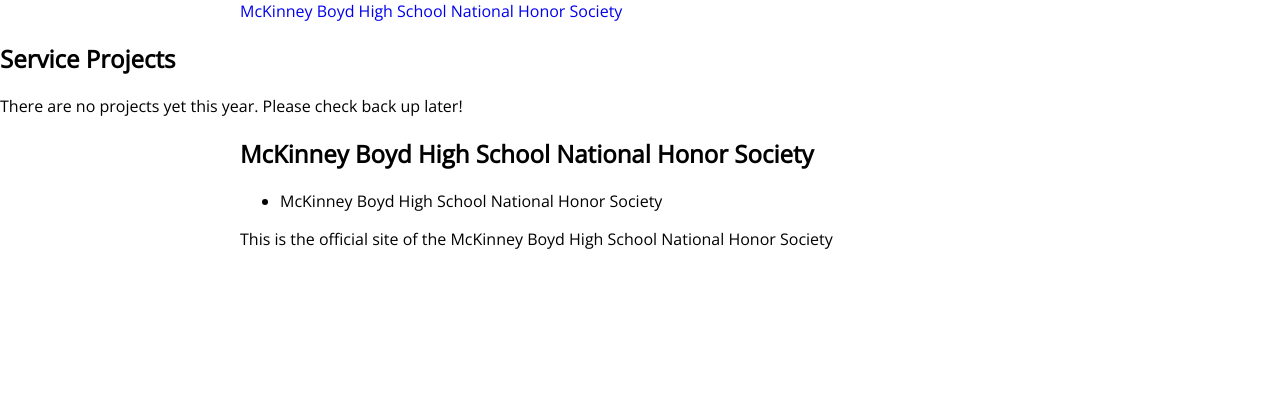
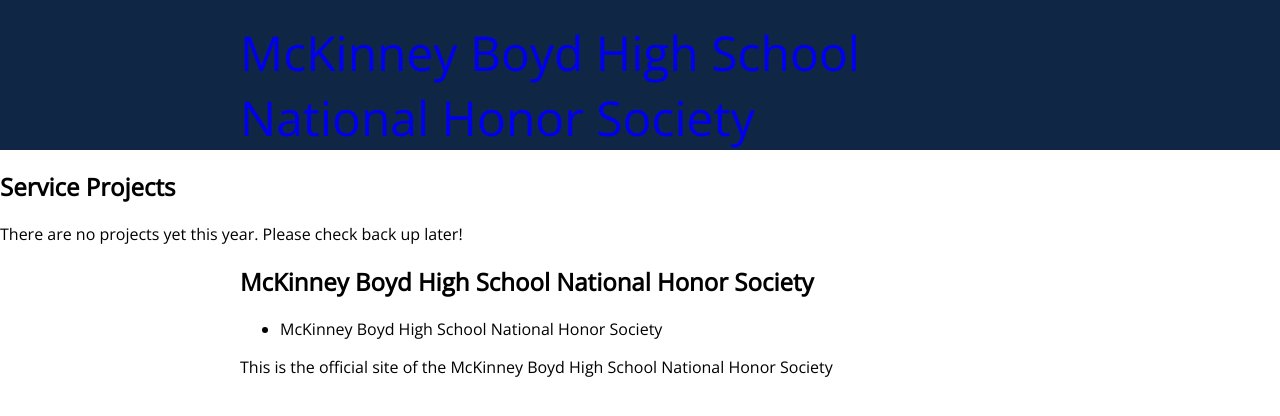
Before and after one commit to mbhs-nhs/mbhs-nhs.github.io, a Jekyll site: the page built from projects.md, in a window 1280 px wide. Shown: the top 416 px of the page. Built offline with Jekyll 4.4.1, drawn with Linux system fonts in a browser that asks for light colours; nearby versions of some CDN libraries.

Commit message:
Add improved header

```diff
--- a/_includes/header.html
+++ b/_includes/header.html
@@ -1,49 +1,11 @@
-<header class="site-header" role="banner">
-
+<header class="site-header">
   <div class="wrapper">
     {% assign default_paths = site.pages | map: "path" %}
     {% assign page_paths = site.header_pages | default: default_paths %}
-    <a class="site-title" href="{{ "/" | relative_url }}">{{ site.title | escape }}</a>
-
-
-
-<script src="https://ajax.googleapis.com/ajax/libs/jquery/1.11.0/jquery.min.js"></script>
-<script src="https://cdnjs.cloudflare.com/ajax/libs/parallax.js/1.5.0/parallax.min.js"></script>
-
-<div class="parallax-window" data-parallax="scroll" data-image-src="https://images.unsplash.com/photo-1469398718052-b9d13df0d7c9?auto=format&fit=crop&w=751&q=60&ixid=dW5zcGxhc2guY29tOzs7Ozs%3D">
-
-</div>
-
-<div class="parallax-window" data-parallax="scroll" data-image-src="https://images.unsplash.com/photo-1459183885421-5cc683b8dbba?auto=format&fit=crop&w=750&q=60&ixid=dW5zcGxhc2guY29tOzs7Ozs%3D">
-
-</div>
-
-<!--
-    {% if page_paths %}
-      <nav class="site-nav">
-        <input type="checkbox" id="nav-trigger" class="nav-trigger" />
-        <label for="nav-trigger">
-          <span class="menu-icon">
-            <svg viewBox="0 0 18 15" width="18px" height="15px">
-              <path fill="#424242" d="M18,1.484c0,0.82-0.665,1.484-1.484,1.484H1.484C0.665,2.969,0,2.304,0,1.484l0,0C0,0.665,0.665,0,1.484,0 h15.031C17.335,0,18,0.665,18,1.484L18,1.484z"/>
-              <path fill="#424242" d="M18,7.516C18,8.335,17.335,9,16.516,9H1.484C0.665,9,0,8.335,0,7.516l0,0c0-0.82,0.665-1.484,1.484-1.484 h15.031C17.335,6.031,18,6.696,18,7.516L18,7.516z"/>
-              <path fill="#424242" d="M18,13.516C18,14.335,17.335,15,16.516,15H1.484C0.665,15,0,14.335,0,13.516l0,0 c0-0.82,0.665-1.484,1.484-1.484h15.031C17.335,12.031,18,12.696,18,13.516L18,13.516z"/>
-            </svg>
-          </span>
-        </label>
-
-        <div class="trigger">
-          {% for path in page_paths %}
-            {% assign my_page = site.pages | where: "path", path | first %}
-            {% if my_page.title %}
-            <a class="page-link" href="{{ my_page.url | relative_url }}">{{ my_page.title | escape }}</a>
-            {% endif %}
-          {% endfor %}
-        </div>
-      </nav>
-    {% endif %}
--->
-
-
+    <a class="site-title" href="{{ "/" | relative_url }}">
+      <div class="f1">
+      {{ site.title | escape }}
+      </div>
+    </a>
   </div>
 </header>
--- a/_sass/asteroid/_header.scss
+++ b/_sass/asteroid/_header.scss
@@ -1,3 +1,5 @@
-.main-title {
-    color: red;
+header.site-header {
+    background-color: $dark-blue;
+    padding-top: 20px;
+    color: $white;
 }
```
